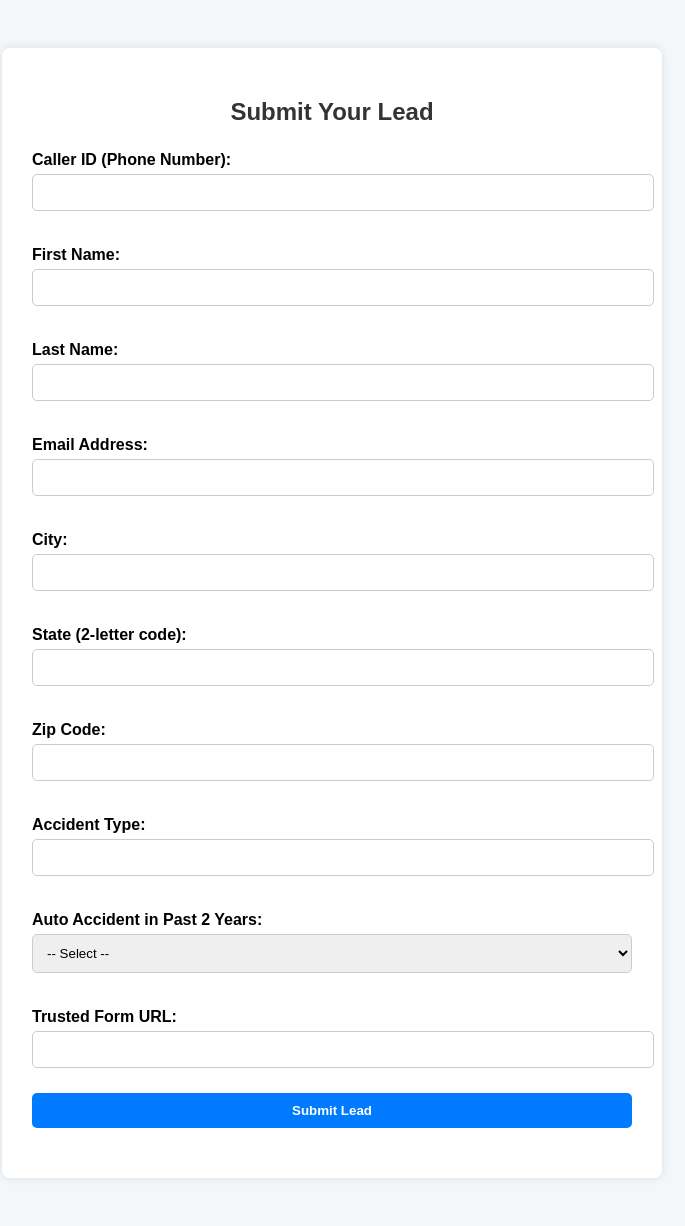
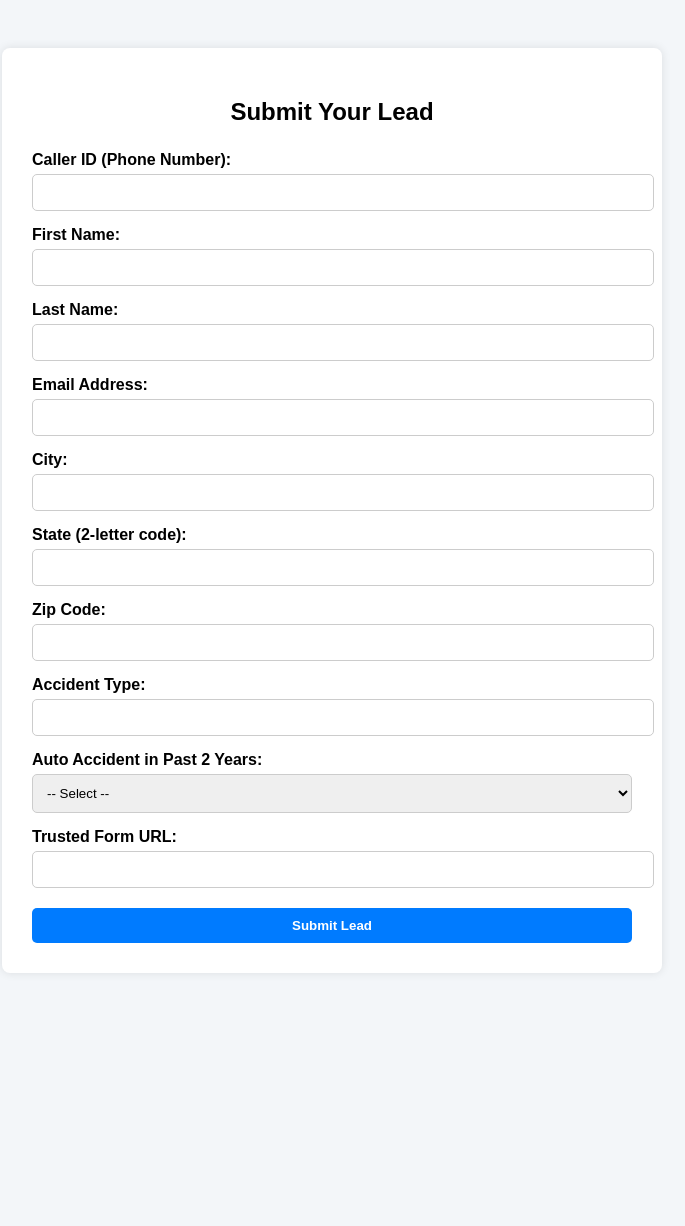
Before and after one commit to hadisatti105/D3posting, a Flask app: page / in a window 1280 px wide. Shown: the whole page, without its empty margins (308-993 px from the left). After the commit the page ends 943 px from the top, so only its background shows below. Run offline with Flask 3, Linux system fonts and the light colour scheme.

Commit message:
Update lead_form.html

```diff
--- a/templates/lead_form.html
+++ b/templates/lead_form.html
@@ -2,55 +2,47 @@
 <html lang="en">
 <head>
     <meta charset="UTF-8">
-    <meta name="viewport" content="width=device-width, initial-scale=1.0">
     <title>Submit Your Lead</title>
     <style>
         body {
-            background: #f4f7fa;
+            background: #f3f6f9;
             font-family: Arial, sans-serif;
             padding: 40px;
         }
-
         .container {
             max-width: 600px;
             margin: auto;
             background: #fff;
             padding: 30px;
             border-radius: 8px;
-            box-shadow: 0 0 10px rgba(0, 0, 0, 0.1);
+            box-shadow: 0 0 10px rgba(0,0,0,0.1);
         }
-
         h2 {
             text-align: center;
             margin-bottom: 25px;
-            color: #333;
         }
-
         label {
             font-weight: bold;
+            display: block;
             margin-top: 15px;
-            display: block;
         }
-
         input, select {
             width: 100%;
             padding: 10px;
             margin-top: 5px;
             border-radius: 5px;
             border: 1px solid #ccc;
-            margin-bottom: 20px;
         }
-
         input[type="submit"] {
-            background-color: #007BFF;
+            margin-top: 20px;
+            background: #007bff;
             color: white;
+            font-weight: bold;
             border: none;
-            font-weight: bold;
             cursor: pointer;
         }
-
         input[type="submit"]:hover {
-            background-color: #0056b3;
+            background: #0056b3;
         }
     </style>
 </head>
```
